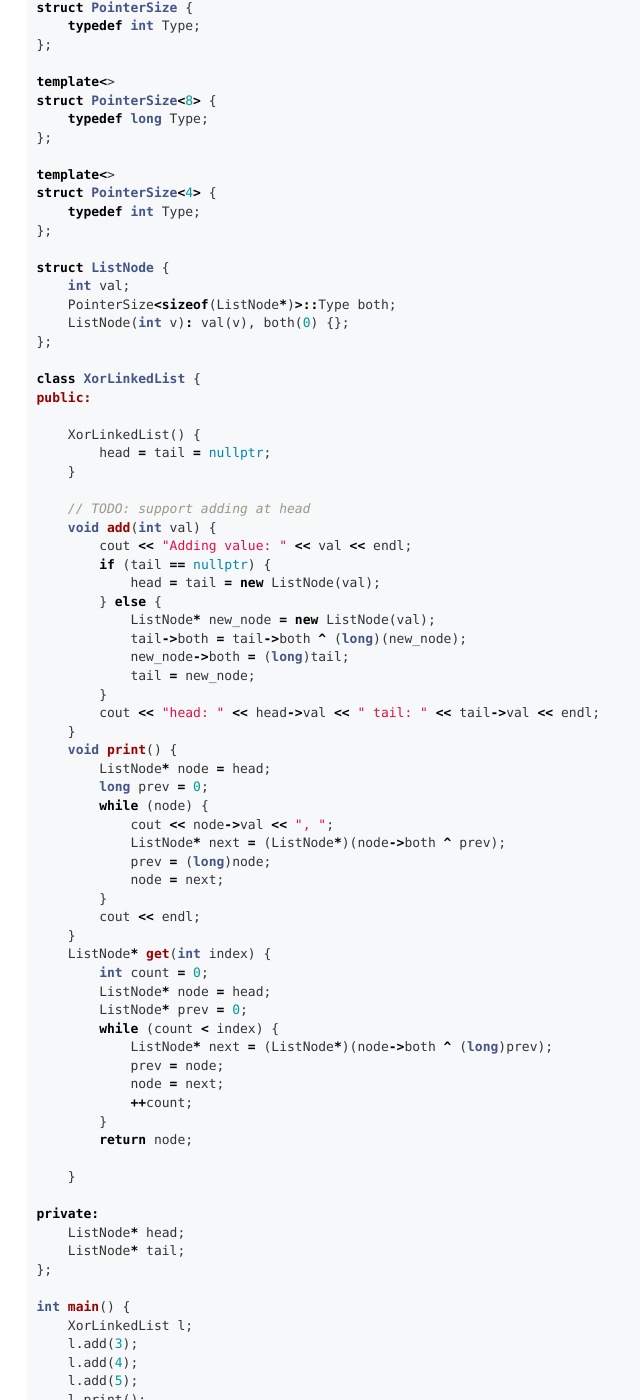
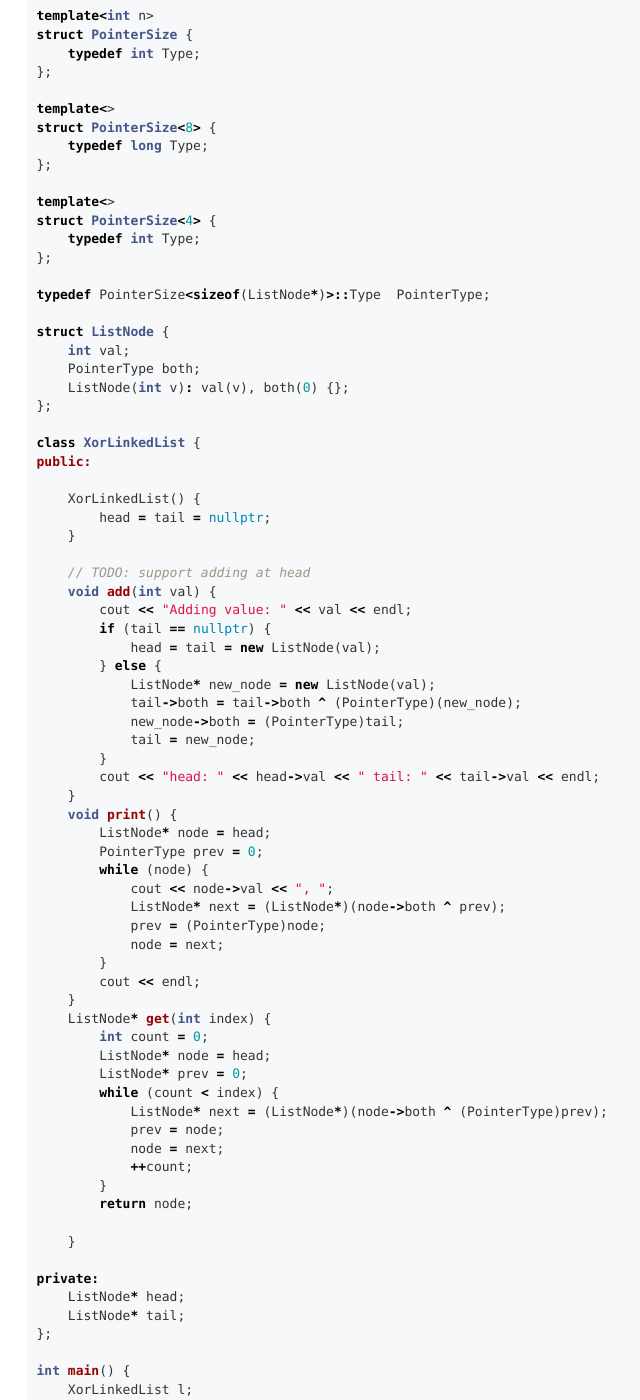
Before and after one commit to chunyang-wen/chunyang-wen.github.io, a Jekyll site: the page built from _posts/2020/2020-07-05-xor-linked-list.md, in a window 1280 px wide and 1400 px high, scrolled down 793 px. Shown: the whole window, without its empty margins (238-878 px from the left). Built offline with Jekyll 4.4.1, drawn with Linux system fonts in a browser that asks for light colours; comment, search, counter and statistics services are not loaded; some of the changed text lies outside the part shown.

Commit message:
update sample code

```diff
--- a/_posts/2020/2020-07-05-xor-linked-list.md
+++ b/_posts/2020/2020-07-05-xor-linked-list.md
@@ -43,9 +43,11 @@ struct PointerSize<4> {
     typedef int Type;
 };
 
+typedef PointerSize<sizeof(ListNode*)>::Type  PointerType;
+
 struct ListNode {
     int val;
-    PointerSize<sizeof(ListNode*)>::Type both;
+    PointerType both;
     ListNode(int v): val(v), both(0) {};
 };
 
@@ -63,19 +65,19 @@ public:
             head = tail = new ListNode(val);
         } else {
             ListNode* new_node = new ListNode(val);
-            tail->both = tail->both ^ (long)(new_node);
-            new_node->both = (long)tail;
+            tail->both = tail->both ^ (PointerType)(new_node);
+            new_node->both = (PointerType)tail;
             tail = new_node;
         }
         cout << "head: " << head->val << " tail: " << tail->val << endl;
     }
     void print() {
         ListNode* node = head;
-        long prev = 0;
+        PointerType prev = 0;
         while (node) {
             cout << node->val << ", ";
             ListNode* next = (ListNode*)(node->both ^ prev);
-            prev = (long)node;
+            prev = (PointerType)node;
             node = next;
         }
         cout << endl;
@@ -85,7 +87,7 @@ public:
         ListNode* node = head;
         ListNode* prev = 0;
         while (count < index) {
-            ListNode* next = (ListNode*)(node->both ^ (long)prev);
+            ListNode* next = (ListNode*)(node->both ^ (PointerType)prev);
             prev = node;
             node = next;
             ++count;
```
Also changed, not shown: other parts of _posts/2020/2020-07-05-xor-linked-list.md (+4 -0 lines).
